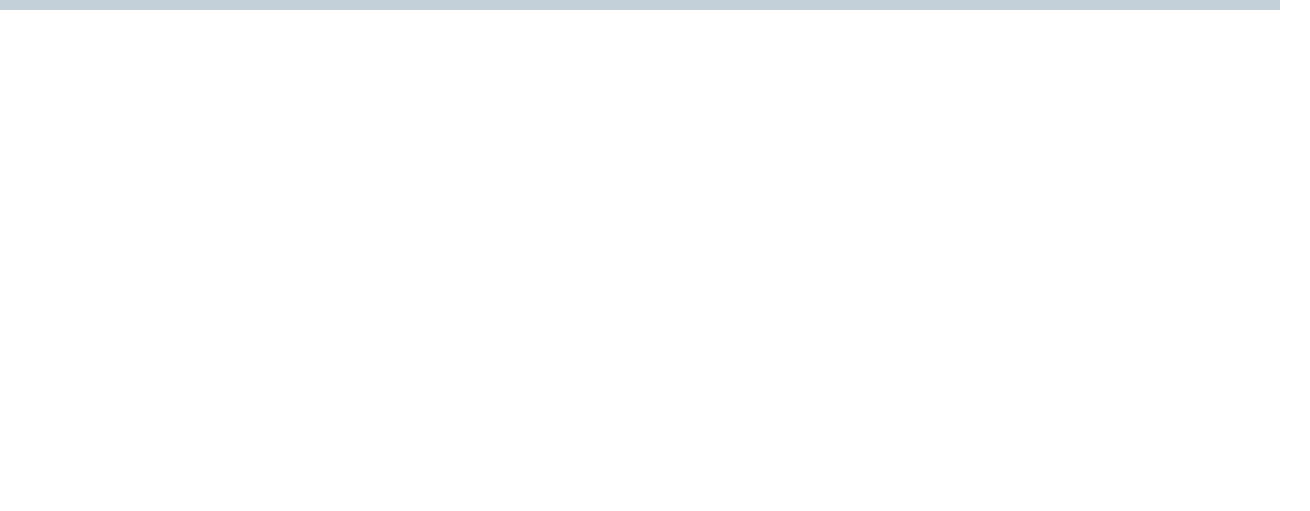
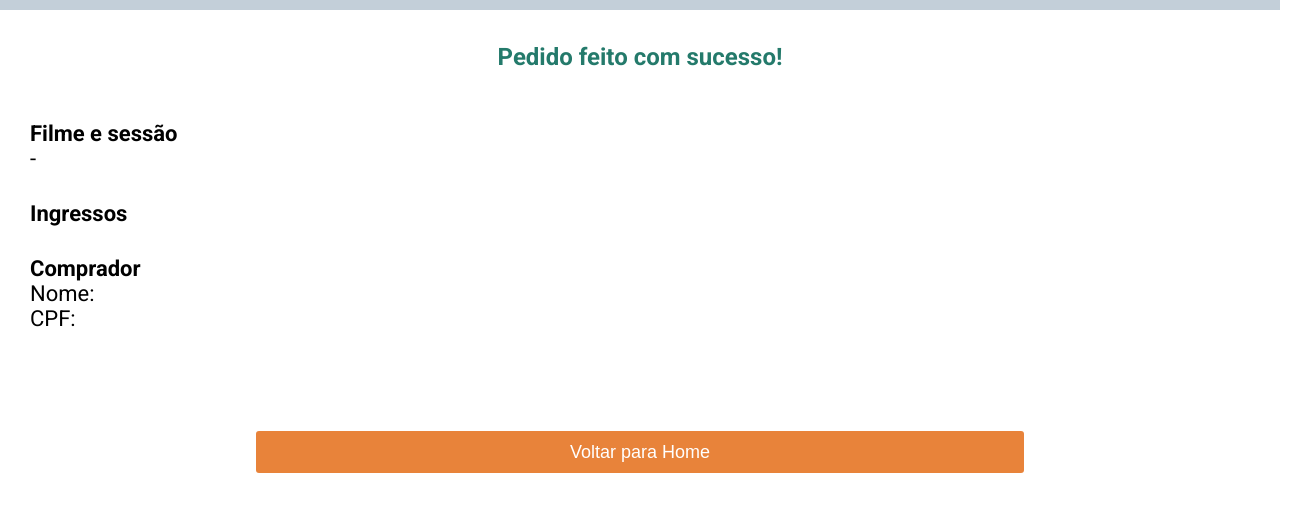
Before and after one commit to larissadalimar/Cineflex, a React app: page /sucesso in a window 1280 px wide. Shown: the part 57-568 px from the top of the page, 1310 px wide, since content can reach past the window. Built offline with nearby package versions, Linux system fonts and the light colour scheme.

Commit message:
layout pronto, apenas o bug dos assentos + falta regex cpf

```diff
--- a/public/index.html
+++ b/public/index.html
@@ -5,7 +5,7 @@
     <meta name="viewport" content="width=device-width, initial-scale=1" />
     <link rel="preconnect" href="https://fonts.googleapis.com">
     <link rel="preconnect" href="https://fonts.gstatic.com" crossorigin>
-    <link href="https://fonts.googleapis.com/css2?family=Roboto&display=swap" rel="stylesheet">
+    <link href="https://fonts.googleapis.com/css2?family=Roboto:wght@400;700&display=swap" rel="stylesheet">
     <title>Cineflex</title>
   </head>
   <body>
--- a/src/components/App.js
+++ b/src/components/App.js
@@ -4,16 +4,29 @@ import Home from "./Home"
 import Sessoes from "./Sessoes"
 import Assentos from "./Assentos"
 import Sucesso from "./Sucesso"
+import { useState } from "react"
 
 export default function App(){
+    const [form, setForm ] = useState({
+        ids: [],
+        name: '',
+        cpf: '',
+    })
+
+    const [filme, setFilme] = useState({
+        name: '',
+        hour: '',
+        day: ''
+    })
+
     return(
         <GlobalStyle>
             <BrowserRouter>
                 <Routes>
                     <Route path="/" element={<Home/>}/>
                     <Route path="/sessoes/:idFilme" element={<Sessoes/>}/>
-                    <Route path="/assentos/:idSessao/" element={<Assentos/>}/>
-                    <Route path="/sucesso" element={<Sucesso/>}/>
+                    <Route path="/assentos/:idSessao/" element={<Assentos form={form} setForm={setForm} filme={filme} setFilme={setFilme}/>}/>
+                    <Route path="/sucesso" element={<Sucesso form={form} filme={filme}/>}/>
                 </Routes>
             </BrowserRouter>
         </GlobalStyle>
--- a/src/components/Assentos.js
+++ b/src/components/Assentos.js
@@ -6,16 +6,11 @@ import axios from "axios";
 import Footer from "./Footer";
 
 
-export default function Assentos(){
+export default function Assentos({form, setForm, filme, setFilme}){
 
     const { idSessao } = useParams()
     const [assentos, setAssentos] = useState({})
     const [statusAssentos, setStatusAssentos] = useState([])
-    const [form, setForm] = useState({
-        ids: [],
-        name: '',
-        cpf: '',
-    });
 
     const navigate = useNavigate()
 
@@ -28,6 +23,13 @@ export default function Assentos(){
 
     function reserva(e){
         e.preventDefault()
+
+        setFilme({
+            name: assentos.movie.title,
+            hour: assentos.name,
+            day: assentos.day.date
+        })
+
         const promise = axios.post("https://mock-api.driven.com.br/api/v5/cineflex/seats/book-many", form)
 
         promise.then((response) => {
@@ -85,9 +87,7 @@ export default function Assentos(){
 
             setAssentos(response.data)
             setStatusAssentos(response.data.seats)
-            console.log(response.data)
-        }
-        )
+        })
 
         promise.catch((err) =>
             console.log(err)
@@ -125,7 +125,7 @@ export default function Assentos(){
                     <form onSubmit={reserva}>
                         <div>
                             <label htmlFor="name">Nome do comprador:</label>
-                            <input type="text" name="Nome" onChange={handleForm} value={form.description} required placeholder="Digite seu nome..."/>
+                            <input type="text" name="name" onChange={handleForm} value={form.name} required placeholder="Digite seu nome..."/>
                         </div>
                         <div>
                             <label htmlFor="name">CPF do comprador:</label>
--- a/src/components/Sucesso.js
+++ b/src/components/Sucesso.js
@@ -1,8 +1,100 @@
+import styled from "styled-components"
 import Navbar from "./Navbar"
+import { useNavigate } from "react-router-dom"
 
 
-export default function Sucesso(){
+export default function Sucesso({form, filme}){
+
+    const navigate = useNavigate()
+
+    function voltarHome(){
+        navigate("/")
+    }
+
+
     return(
-        <Navbar/>
+        <>
+            <Navbar/>
+            <PedidoSucesso>
+                <h1> Pedido feito com sucesso! </h1>
+                <Info>
+                    <h2>Filme e sessão</h2>
+                    <p>{filme.name}</p>
+                    <p>{filme.day} - {filme.hour}</p>
+                </Info>
+                <Info>
+                    <h2>Ingressos</h2>
+                    {form.ids.map((assento) => <p> Assento {assento}</p>)}
+                </Info>
+                <Info>
+                    <h2>Comprador</h2>
+                    <p>Nome: {form.name}</p>
+                    <p>CPF: {form.cpf}</p>
+                </Info>
+                <div className="voltar-home">
+                    <button onClick={voltarHome}>Voltar para Home</button>
+                </div>
+            </PedidoSucesso>
+        </>
     )
 }
+
+const PedidoSucesso = styled.div`
+
+    h1 {
+        color: #247A6B;
+        font-weight: 700;
+        font-size: 24px;
+        margin-bottom: 50px;
+        text-align: center;
+    }
+
+
+    width: 100%;
+    position: absolute;
+    top: 100px;
+    left:0px;
+    z-index: 0;
+
+
+    display: flex;
+    justify-content: flex-start;
+    flex-direction: column;
+
+    button{
+
+        background: #E8833A;
+        border-radius: 3px;
+        width: 60%;
+        height: 42px;
+        color: white;
+        font-size: 18px;
+        border: 0;
+        margin-top: 70px;
+    }
+
+    .voltar-home {
+        display: flex;
+        justify-content: center;
+        align-items: center;
+    }
+`
+
+const Info = styled.div`
+
+    margin-left: 30px;
+    width: 100%;
+
+    font-size: 24px;
+
+    display: flex;
+    justify-content: flex-start;
+    flex-direction: column;
+
+    font-size: 22px;
+    margin-bottom: 30px;
+
+    h2{
+        font-weight: 700;
+    }
+`
```
